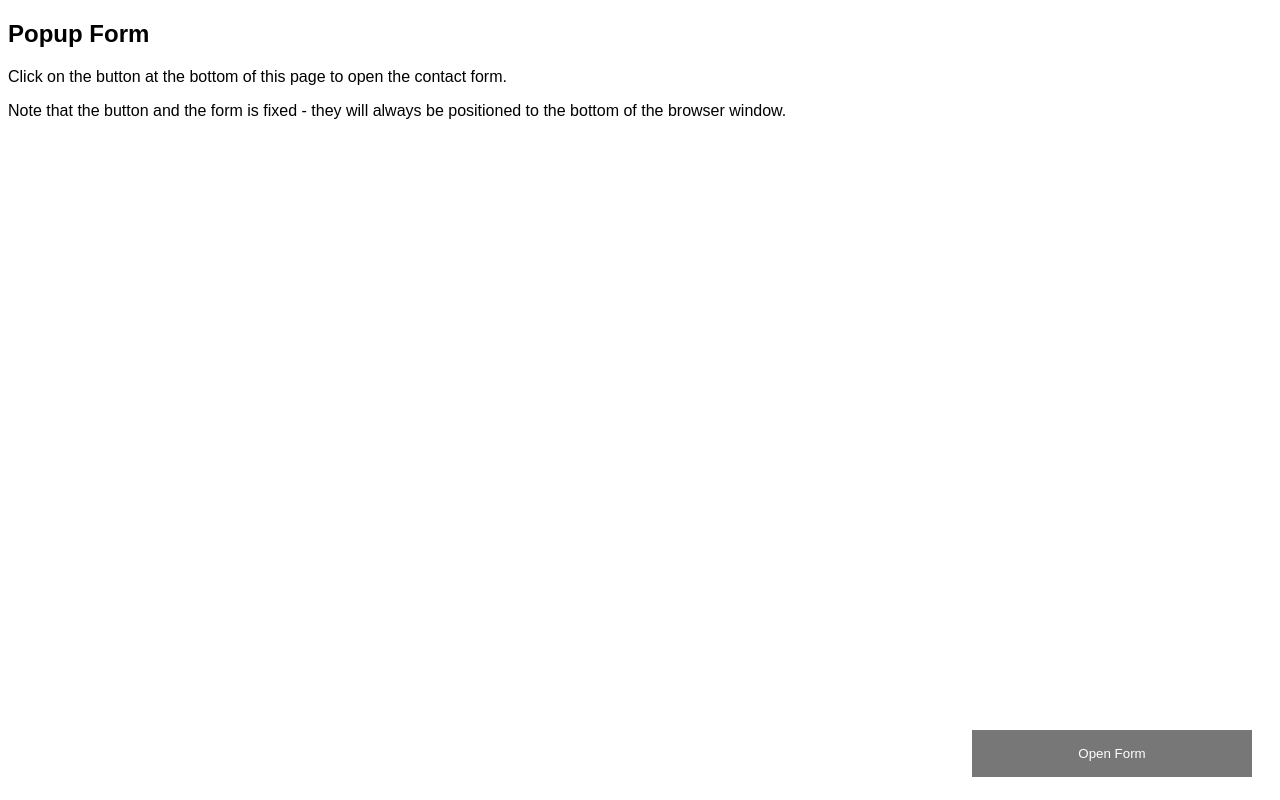
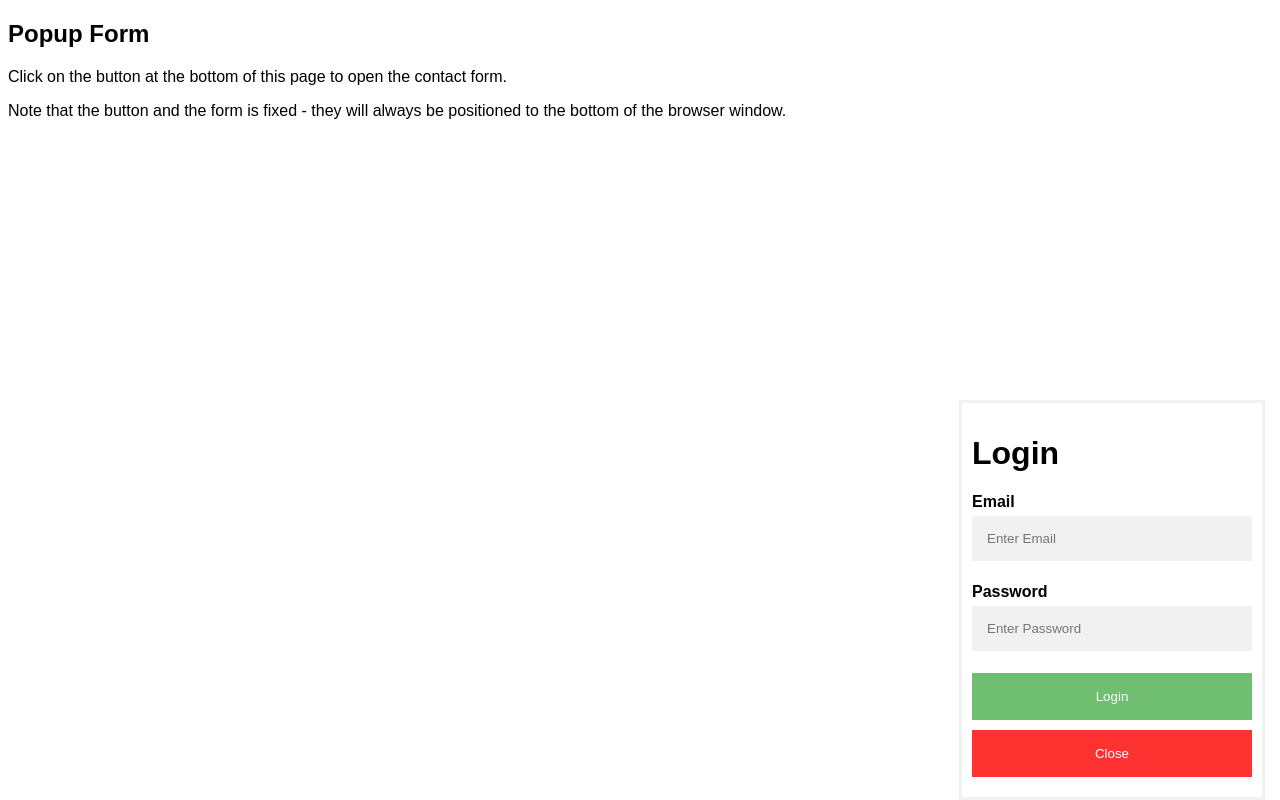
Before and after one commit to Kenny254/HTML-JS-POP-UPS-2019, a plain HTML site: page index.html in a window 1280 px wide. Both pictures are taken after a click on the button "Open Form". Drawn offline with Linux system fonts and the light colour scheme.

Commit message:
Update index.html

```diff
--- a/index.html
+++ b/index.html
@@ -27,7 +27,14 @@
   </form>
 </div>
 
- <script src="popup.js"></script>
+<script>
+function openForm() {
+  document.getElementById("myForm").style.display = "block";
+}
+function closeForm() {
+  document.getElementById("myForm").style.display = "none";
+}
+</script>
 
 </body>
 </html>
```
